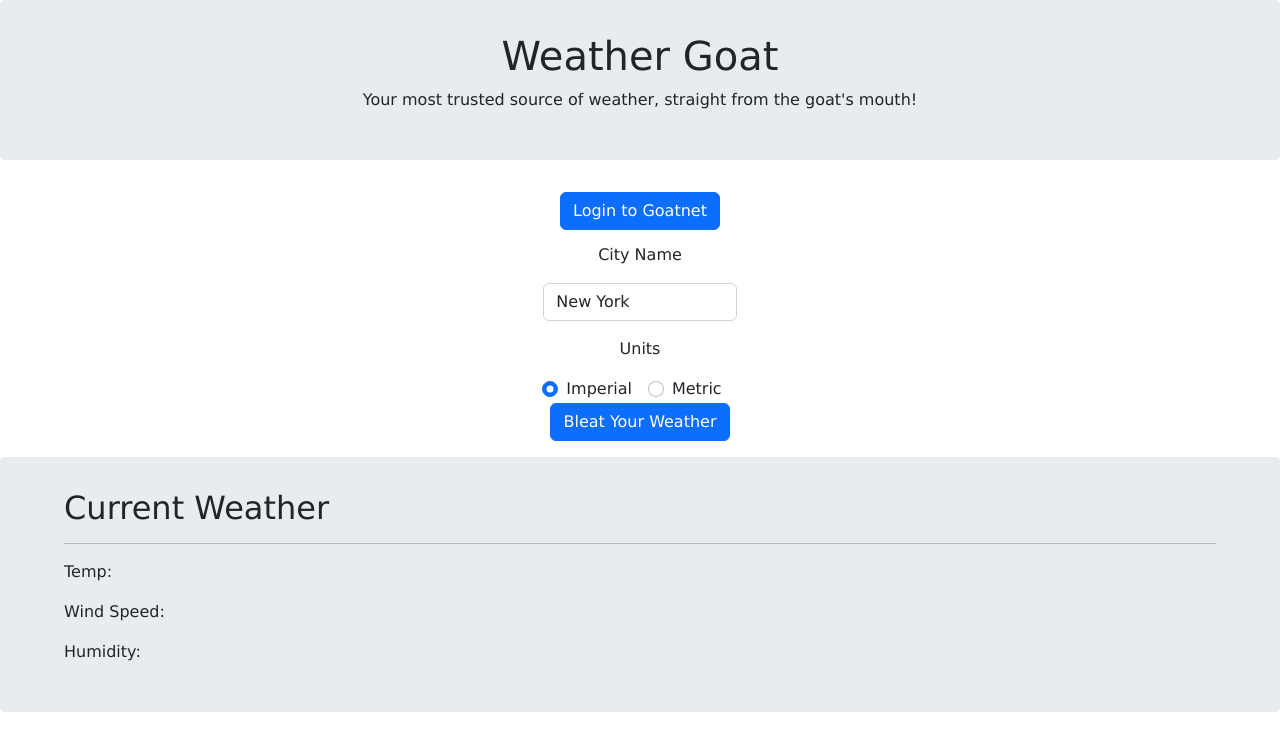
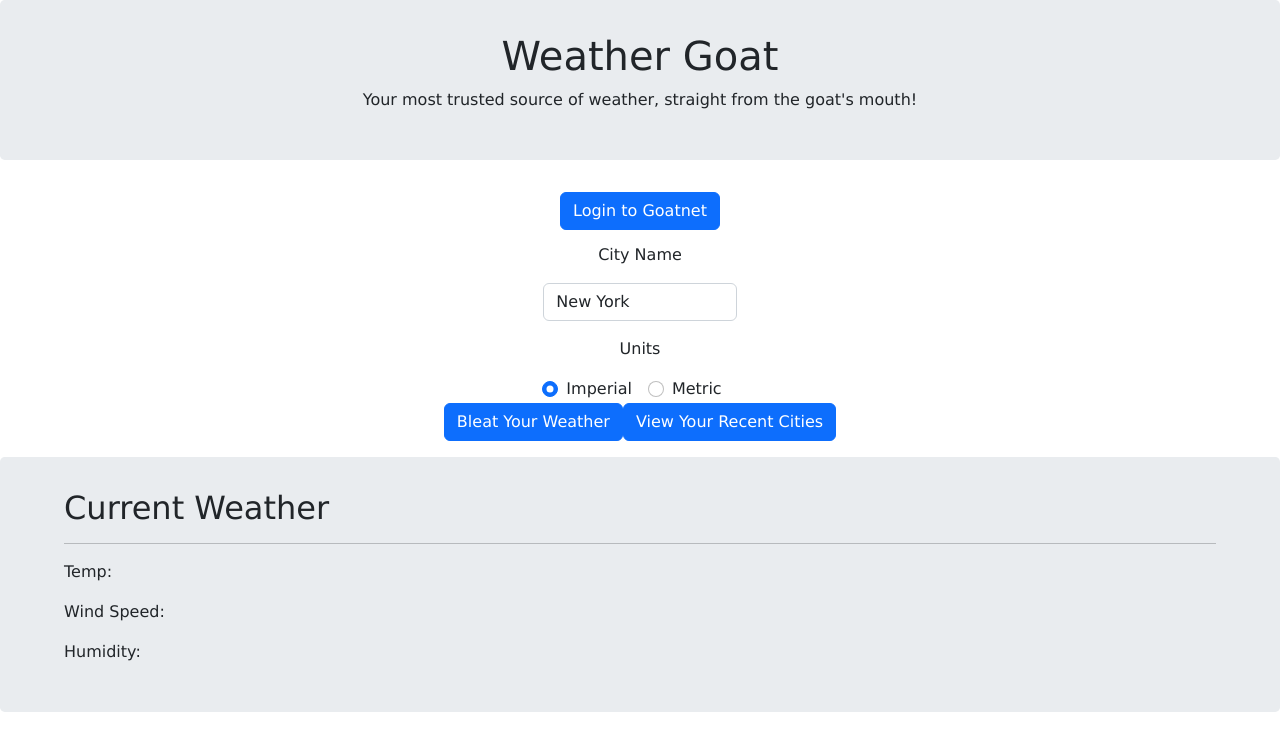
Before and after one commit to DBanfieldKeller/weather-portal, a React (Create React App) app: page / in a window 1280 px wide. Shown: the top 750 px of the page. Built offline with nearby package versions, Linux system fonts and the light colour scheme; no server answers.

Commit message:
moved search history to input bar component

```diff
--- a/src/components/inputBar/inputBar.js
+++ b/src/components/inputBar/inputBar.js
@@ -4,6 +4,7 @@ import Row from "react-bootstrap/Row";
 import Col from "react-bootstrap/Col";
 import Button from "react-bootstrap/Button";
 import "./style.css";
+import SearchHistory from "../searchHistory/searchHistory";
 
 export default function InputBar(props) {
   return (
@@ -45,6 +46,7 @@ export default function InputBar(props) {
             type="submit"
             onClick={props.handleFormSubmit}>
             Bleat Your Weather</Button>
+          <SearchHistory />
         </Col>
       </Form.Group>
     </Form>
--- a/src/components/loginModal/loginModal.js
+++ b/src/components/loginModal/loginModal.js
@@ -133,11 +133,6 @@ export default function LoginModal() {
           </Button>}
       </div>
 
-      <div>
-        {isLoggedIn === true ?
-          <SearchHistory /> : ""}
-      </div>
-
       <Modal show={show} onHide={handleClose}>
         <Modal.Header closeButton>
           <Modal.Title>Goatnet</Modal.Title>
```
